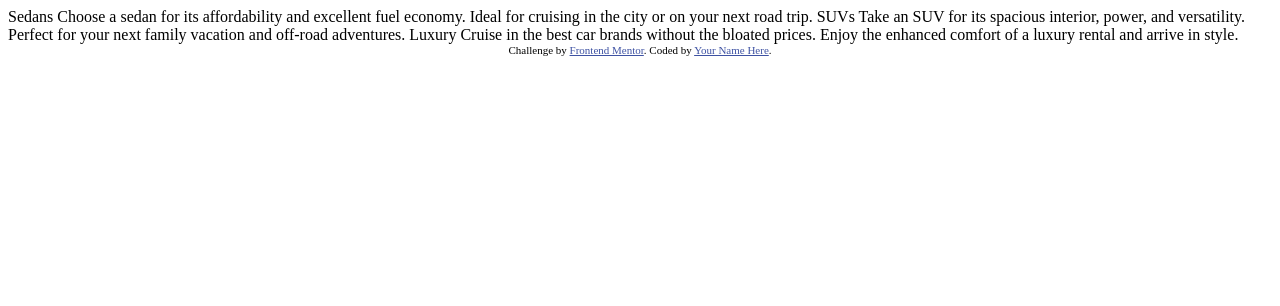
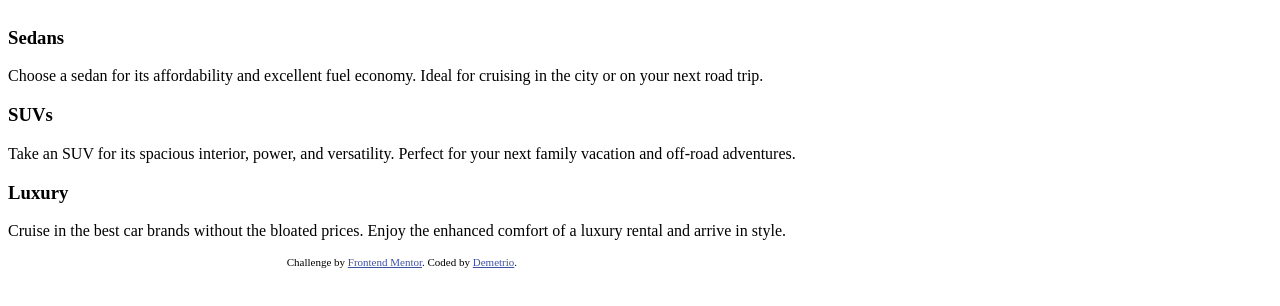
Before and after one commit to Demetrio-s-Frontend-Mentor-Projects/3-column-preview-card-component-main, a plain HTML site: page index.html in a window 1280 px wide. Drawn offline with Linux system fonts and the light colour scheme.

Commit message:
Started the CSS

```diff
--- a/index.html
+++ b/index.html
@@ -3,6 +3,7 @@
 <head>
   <meta charset="UTF-8">
   <meta name="viewport" content="width=device-width, initial-scale=1.0"> <!-- displays site properly based on user's device -->
+  <link rel="stylesheet" href="/styles.css" >
 
   <link rel="icon" type="image/png" sizes="32x32" href="./images/favicon-32x32.png">
 
@@ -16,21 +17,39 @@
 </head>
 <body>
 
-  Sedans
+  <div class="car-container">
+
+
+    <div class="car-div1">
+      <h3 class="title">Sedans</h3>
+      <p class="blurb">
         Choose a sedan for its affordability and excellent fuel economy. Ideal for cruising in the city
         or on your next road trip.
+      </p>
+    </div>
 
-  SUVs
+    <div class="car-div2">
+      <h3 class="title">SUVs</h3>
+      <p class="blurb">
         Take an SUV for its spacious interior, power, and versatility. Perfect for your next family vacation
       and off-road adventures.
+      </p>
+    </div>
 
-  Luxury
+    <div class="car-div3">
+      <h3 class="title">Luxury</h3>
+      <p class="blurb">
         Cruise in the best car brands without the bloated prices. Enjoy the enhanced comfort of a luxury
       rental and arrive in style.
+      </p>
+    </div>
+
 
     <div class="attribution">
       Challenge by <a href="https://www.frontendmentor.io?ref=challenge" target="_blank">Frontend Mentor</a>.
-    Coded by <a href="#">Your Name Here</a>.
+      Coded by <a href="#">Demetrio</a>.
+    </div>
+
   </div>
 </body>
 </html>
--- /dev/null
+++ b/styles.css
@@ -0,0 +1,8 @@
+.car-container {
+    box-sizing: border-box;
+    display: inline-table;
+    flex-direction: row;
+
+
+
+}
```
Lines whose indentation alone changed are shown as unchanged.
